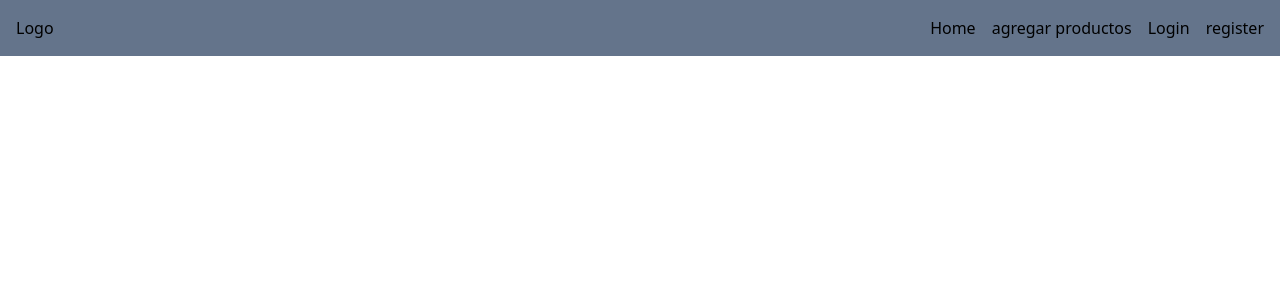
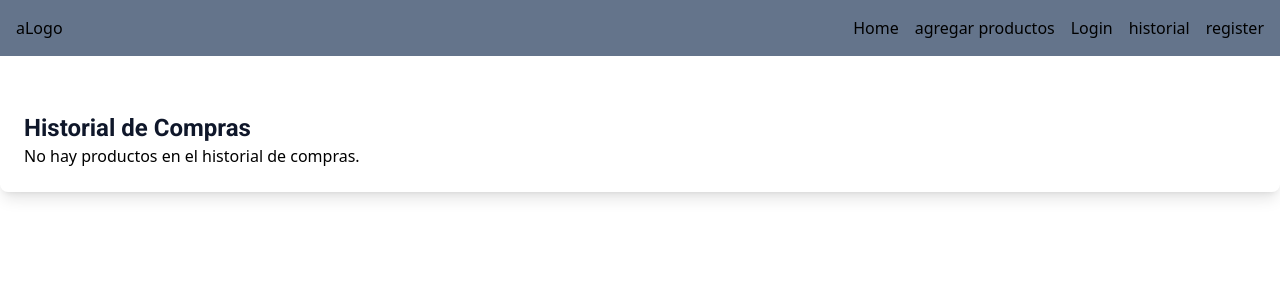
Before and after one commit to Kevin-ORojas/ShopWise, a React (Vite) app: page /historial in a window 1280 px wide. Shown: the top 300 px of the page. Built offline with nearby package versions, Linux system fonts and the light colour scheme.

Commit message:
historial de compras

```diff
--- a/src/App.jsx
+++ b/src/App.jsx
@@ -4,16 +4,24 @@ import { Home } from "./components/Home/Home";
 import { Login } from "./auth/login/Login";
 import { Register } from "./auth/register/Register";
 import { Route, Routes } from "react-router-dom";
+import { HistoriPurchase } from "./components/HistoriPurchase/HistoriPurchase";
+import { usePurchaseHistory } from "./hook/usePurchaseHistory";
 
 export const App = () => {
+  const { historiPurchase } = usePurchaseHistory();
   return (
     <div>
       <Nav />
       <Routes>
-        <Route exact path="/" element={<Home />} />
-        <Route exact path="/login" element={<Login />} />
-        <Route exact path="/register" element={<Register />} />
-        <Route exact path="/products" element={<ProductForm />} />
+        <Route path="/" element={<Home />} />
+        <Route path="/login" element={<Login />} />
+        <Route path="/register" element={<Register />} />
+        <Route path="/products" element={<ProductForm />} />
+
+        <Route
+          path="/historial"
+          element={<HistoriPurchase historial={historiPurchase} />}
+        />
       </Routes>
     </div>
   );
--- /dev/null
+++ b/src/components/HistoriPurchase/HistoriPurchase.jsx
@@ -0,0 +1,24 @@
+import React from "react";
+
+export const HistoriPurchase = ({ historial }) => {
+  return (
+    <div className="max-w-full mx-auto mt-8 p-6 rounded-lg shadow-lg">
+      <h2 className="text-2xl font-bold font-roboto text-slate-900">
+        Historial de Compras
+      </h2>
+      {historial.length === 0 ? (
+        <h3>No hay productos en el historial de compras.</h3>
+      ) : (
+        <ul>
+          {historial.map(({ nombre, precio }, index) => (
+            <li key={index}>
+              <p>
+                Producto: {nombre}, Precio: ${precio}
+              </p>
+            </li>
+          ))}
+        </ul>
+      )}
+    </div>
+  );
+};
--- a/src/components/Navbar/Nav.jsx
+++ b/src/components/Navbar/Nav.jsx
@@ -1,15 +1,17 @@
 import React from "react";
 import { Link } from "react-router-dom";
+import { usePurchaseHistory } from "../../hook/usePurchaseHistory";
+import { HistoriPurchase } from "../HistoriPurchase/HistoriPurchase";
 
 export const Nav = () => {
   return (
     <nav className="w-full flex items-center  py-4 bg-slate-500 px-4">
-      <p>Logo</p>
+      a<p>Logo</p>
       <div className="flex w-full justify-end gap-4">
         <Link to={"/"}>Home</Link>
         <Link to={"/products"}>agregar productos</Link>
         <Link to={"/login"}>Login</Link>
-
+        <Link to="/historial">historial</Link>
         <Link to={"/register"}>register</Link>
       </div>
     </nav>
--- a/src/components/ProductForm/ProductForm.jsx
+++ b/src/components/ProductForm/ProductForm.jsx
@@ -2,16 +2,21 @@ import { useState } from "react";
 import { ProductList } from "../ProductList/ProductList";
 import { useProducts } from "../../hook/useProducts";
 
+import { usePurchaseHistory } from "../../hook/usePurchaseHistory";
+
 export const ProductForm = () => {
   // Aquí es donde se almacenan y gestionan los productos
+  const [precio, setPrecio] = useState(0);
   const [inputValue, setInputValue] = useState("");
   const { products, addProduct, sumPrices, removeProduct, incrementQuanity } =
     useProducts();
-  const [precio, setPrecio] = useState(0);
+  const { agregarProducto } = usePurchaseHistory();
 
   const handleSubmit = (e) => {
     e.preventDefault();
+    const nuevoProducto = { nombre: inputValue, precio }; // Crear un objeto producto
     addProduct(inputValue, precio);
+    agregarProducto(nuevoProducto); // Agrega el producto al historial
     setInputValue("");
     setPrecio(0);
   };
@@ -30,7 +35,6 @@ export const ProductForm = () => {
         <input
           className="border p-2 ml-4 rounded-md hover:border-cyan-700 ease-linear transition-colors cursor-pointer"
           onChange={handleInputChange}
-          s
           value={inputValue}
           type="text"
           placeholder="Product Name"
@@ -62,6 +66,10 @@ export const ProductForm = () => {
           Total: ${sumPrices()}
         </h2>
       </div>
+
+      <div>
+        <h2>Ver tu historial de compras</h2>
+      </div>
     </div>
   );
 };
--- /dev/null
+++ b/src/hook/usePurchaseHistory.js
@@ -0,0 +1,22 @@
+import { useState, useEffect } from "react";
+
+export const usePurchaseHistory = () => {
+  const [historiPurchase, setHistoriPurchase] = useState([]);
+
+  useEffect(() => {
+    const histori = JSON.parse(localStorage.getItem("historiPurchase"));
+    if (histori) {
+      setHistoriPurchase(histori);
+    }
+  }, []);
+
+  const agregarProducto = (nuevoProducto) => {
+    const nuevoHistorial = [...historiPurchase, nuevoProducto];
+    setHistoriPurchase(nuevoHistorial);
+
+    // Guardar el nuevo historial en localStorage
+    localStorage.setItem("historiPurchase", JSON.stringify(nuevoHistorial));
+  };
+
+  return { historiPurchase, agregarProducto };
+};
```
